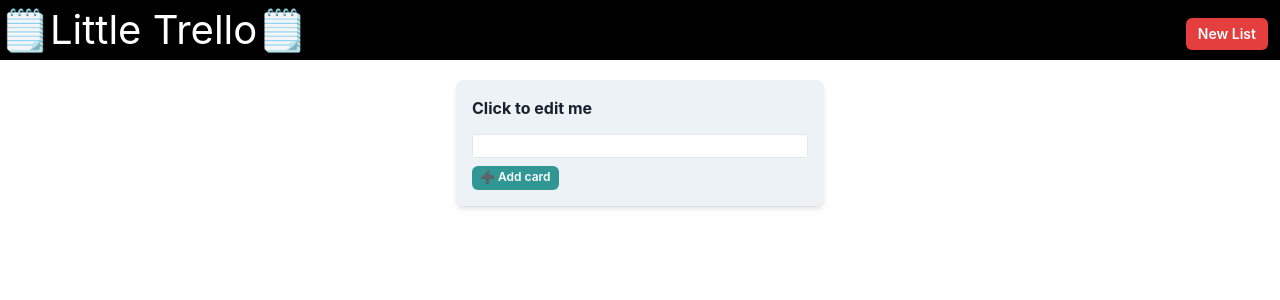
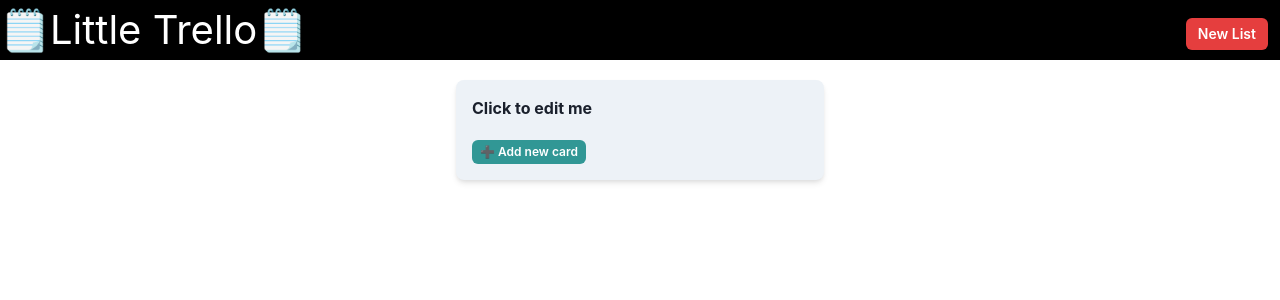
Before and after one commit to Atolmspek/little-trello, a React (Create React App) app: page / in a window 1280 px wide. Both pictures are taken after a click on the button "New List". Shown: the top 300 px of the page. Built offline with nearby package versions, Linux system fonts and the light colour scheme.

Commit message:
Fixed bug DnD and  edit/delete buttons

```diff
--- a/src/App.js
+++ b/src/App.js
@@ -8,6 +8,7 @@
 import AddCard from "./components/AddCard";
 import { nanoid } from "nanoid";
 import {
+FormControl,
   ChakraProvider,
   Container,
   Box,
@@ -18,14 +19,6 @@
 } from "@chakra-ui/react";
 import Navbar from "./components/Navbar";
 
-/* There seems to be a bug or something I'm missing with my lackluster React knowledge
-
-It seems you can't have the edit/delete buttons on the same container as the card component,
-otherwise react-dnd will consider every click on those buttons as a drag and drop attempt,
-killing the functionalty of said buttons.
-
-I've gotta try another library but for now this is it.
-*/
 
 export default function App(props) {
   //localStorage.clear();
@@ -39,10 +32,12 @@
     localStorage.setItem("card", JSON.stringify(updatedCards));
 
   const addCard = (text, listId) => {
+
     const newCard = { text, idCard: nanoid() };
 
     const updatedLists = lists.map((list) => {
-      if (listId === list.listId) {
+
+      if (listId === list.id) {
         return {
           ...list,
           cards: [...list.cards, newCard],
@@ -169,7 +164,10 @@
             <Box padding="4" bg="gray.100" borderRadius="lg" boxShadow="md">
               {list.editMode ? (
                 <Flex>
+                  <FormControl>
                   <Input
+
+                    required
                     value={list.editedTitle}
                     onChange={(e) => {
                       const updatedLists = lists.map((item, i) => {
@@ -181,9 +179,9 @@
                       setLists(updatedLists);
                     }}
                   />
-                  <Button onClick={() => handleTitleEditSave(index)}>
+                  <Button type="submit" onClick={() => handleTitleEditSave(index)}>
                     Save
-                  </Button>
+                  </Button></FormControl>
                 </Flex>
               ) : (
                 <Text
@@ -195,6 +193,7 @@
                   {list.title}
                 </Text>
               )}
+
               <DndContext
                 collisionDetection={closestCenter}
                 onDragEnd={handleDragEnd}
@@ -211,12 +210,13 @@
                       key={card.idCard}
                       deleteCard={deleteCard}
                       editCard={editCard}
+
                     />
                   ))}
                 </SortableContext>
               </DndContext>
-              <AddCard addTask={(text) => addCard(text, list.listId)} />
-            </Box>
+
+              <AddCard addTask={(text) => addCard(text, list.id)}  />            </Box>
           </Container>
         ))}
       </Flex>
--- a/src/components/AddCard.js
+++ b/src/components/AddCard.js
@@ -6,25 +6,35 @@
   Input,
 } from "@chakra-ui/react";
 
-
-
 function AddCard(props) {
   const [Text, setText] = useState("");
+  const [isAdding, setAdding] = useState(false);
 
   const handleChange = (e) => {
     setText(e.target.value);
   };
 
+  const handleClick = () => {
+    setAdding(!isAdding);
+  }
+
+  const cancelClick = () => {
+    setAdding(false);
+  }
+
   const handleSubmit = (e) => {
     e.preventDefault();
-    props.addTask(Text, props.listId);
+
+    props.addTask(Text, props.id);
     setText("");
+    setAdding(false);
   };
 
-  return (
+  const newCard = (
     <Box as="form" onSubmit={handleSubmit}>
       <FormControl margin="auto">
-        <Input size='xs'
+        <Input
+          size='xs'
           type="text"
           id="new-todo-input"
           name="text"
@@ -33,14 +43,28 @@
           value={Text}
           onChange={handleChange}
           required
-          bg="white"/>
-           <Button type="submit" colorScheme="teal"  size="xs"  mt={2}>
-        ➕ Add card
-      </Button>
+          bg="white"
+        />
+        <Button type="submit" colorScheme="red" size="xs" mt={2}>
+          ➕ Save
+        </Button>
+        <Button colorScheme="blue" onClick={cancelClick} ml={1} mt={2} size="xs">Cancel</Button>
+
       </FormControl>
-
     </Box>
   );
+
+  const setAdd = (
+    <Box as="form">
+      <FormControl margin="auto">
+        <Button type="submit" onClick={handleClick} colorScheme="teal" size="xs" mt={2}>
+          ➕ Add new card
+        </Button>
+      </FormControl>
+    </Box>
+  );
+
+  return isAdding ? newCard : setAdd;
 }
 
 export default AddCard;
--- a/src/components/Card.js
+++ b/src/components/Card.js
@@ -35,8 +35,8 @@
     setIsHovered(false);
   };
 
-  const handleSaveClick = () => {
-    console.log('card que dispara el evento ', props.idCard )
+  const handleSaveClick = (event) => {
+    event.preventDefault()
     props.editCard(props.idCard, newText);
     setEditing(false);
   };
@@ -48,6 +48,8 @@
   const handleNameChange = (e) => {
     setNewText(e.target.value);
   };
+
+
 
   const viewTemplate = (
     <Box
@@ -76,17 +78,17 @@
             <Button
               size="sm"
               colorScheme="teal"
-              onClick={handleEditClick}
-              ml="auto" // Margen izquierdo automático para el botón Edit
+              ml="auto"
+              onDoubleClick={handleEditClick}
             >
               Edit
             </Button>
             <Button
               size="sm"
               colorScheme="red"
-              onClick={() => handleDelete(props.idCard)}
-            >
-              X
+             onDoubleClick={() => handleDelete(props.idCard)}
+            //  onMouseDown={() => handleDelete(props.idCard)}
+              >X
             </Button>
             </ButtonGroup>
           </Flex>
--- /dev/null
+++ b/src/css/NavBar.css
@@ -0,0 +1,4 @@
+nav {
+    background-color: black;
+    color:white;
+}
--- a/src/index.js
+++ b/src/index.js
@@ -2,7 +2,6 @@
 import ReactDOM from 'react-dom/client';
 import './index.css';
 import App from './App';
-import reportWebVitals from './reportWebVitals';
 
 const root = ReactDOM.createRoot(document.getElementById('root'));
 root.render(
@@ -10,8 +9,3 @@
     <App />
   </React.StrictMode>
 );
-
-// If you want to start measuring performance in your app, pass a function
-// to log results (for example: reportWebVitals(console.log))
-// or send to an analytics endpoint. Learn more: https://bit.ly/CRA-vitals
-reportWebVitals();
--- a/src/reportWebVitals.js
+++ /dev/null
@@ -1,13 +0,0 @@
-const reportWebVitals = onPerfEntry => {
-  if (onPerfEntry && onPerfEntry instanceof Function) {
-    import('web-vitals').then(({ getCLS, getFID, getFCP, getLCP, getTTFB }) => {
-      getCLS(onPerfEntry);
-      getFID(onPerfEntry);
-      getFCP(onPerfEntry);
-      getLCP(onPerfEntry);
-      getTTFB(onPerfEntry);
-    });
-  }
-};
-
-export default reportWebVitals;
```
